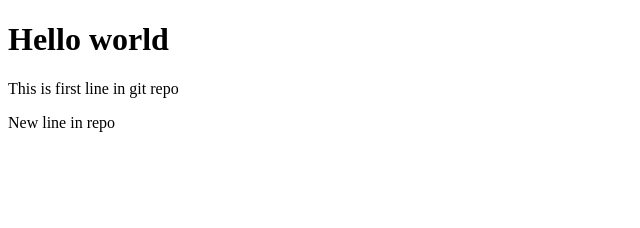
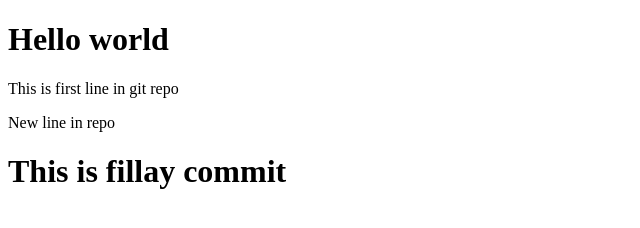
Before and after one commit to Shivalodhigithub/first_test, a plain HTML site: page index.html in a window 1280 px wide. Shown: the whole page, without its empty margins (0-640 px from the left). Drawn offline with Linux system fonts and the light colour scheme.

Commit message:
first commit

```diff
--- a/index.html
+++ b/index.html
@@ -10,5 +10,6 @@
     <h1>Hello world </h1>
     <p>This is first line in git repo</p>
     <p>New line in repo</p>
+    <h1>This is fillay commit </h1>
 </body>
 </html>
```
